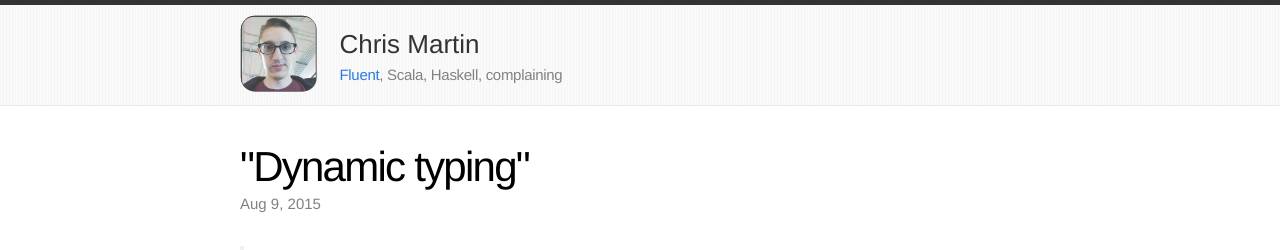
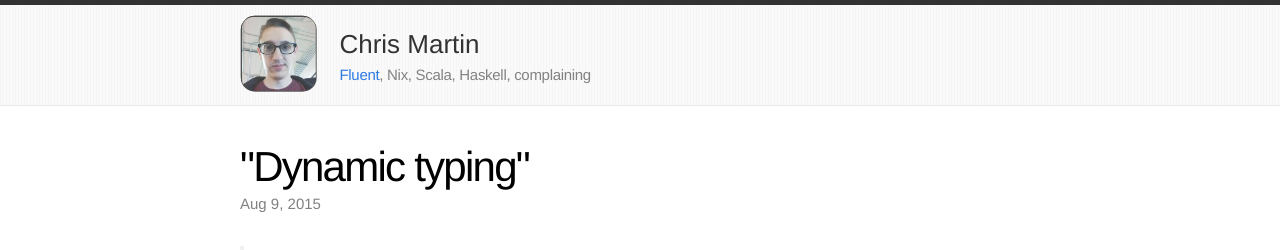
Before and after one commit to chris-martin/bricks, a Jekyll site: the page built from _posts/2015-08-09-dynamic-typing.md, in a window 1280 px wide. Shown: the top 250 px of the page. Built offline with Jekyll 4.4.1, drawn with Linux system fonts in a browser that asks for light colours; comment, search, counter and statistics services are not loaded.

Commit message:
add Nix to header

```diff
--- a/_config.yml
+++ b/_config.yml
@@ -1,6 +1,6 @@
 # Site settings
 title: Chris Martin
-description: "Fluent, Scala, Haskell, complaining"
+description: "Fluent, Nix, Scala, Haskell, complaining"
 baseurl: ""
 url: "http://chris-martin.org"
 email: ch.martin@gmail.com
--- a/_includes/header.html
+++ b/_includes/header.html
@@ -31,7 +31,7 @@
         </div>
         <p class="text site-description">
           <a href="https://fluent.network/">Fluent</a>,
-          Scala, Haskell, complaining
+          Nix, Scala, Haskell, complaining
         </p>
       </span>
 
```
